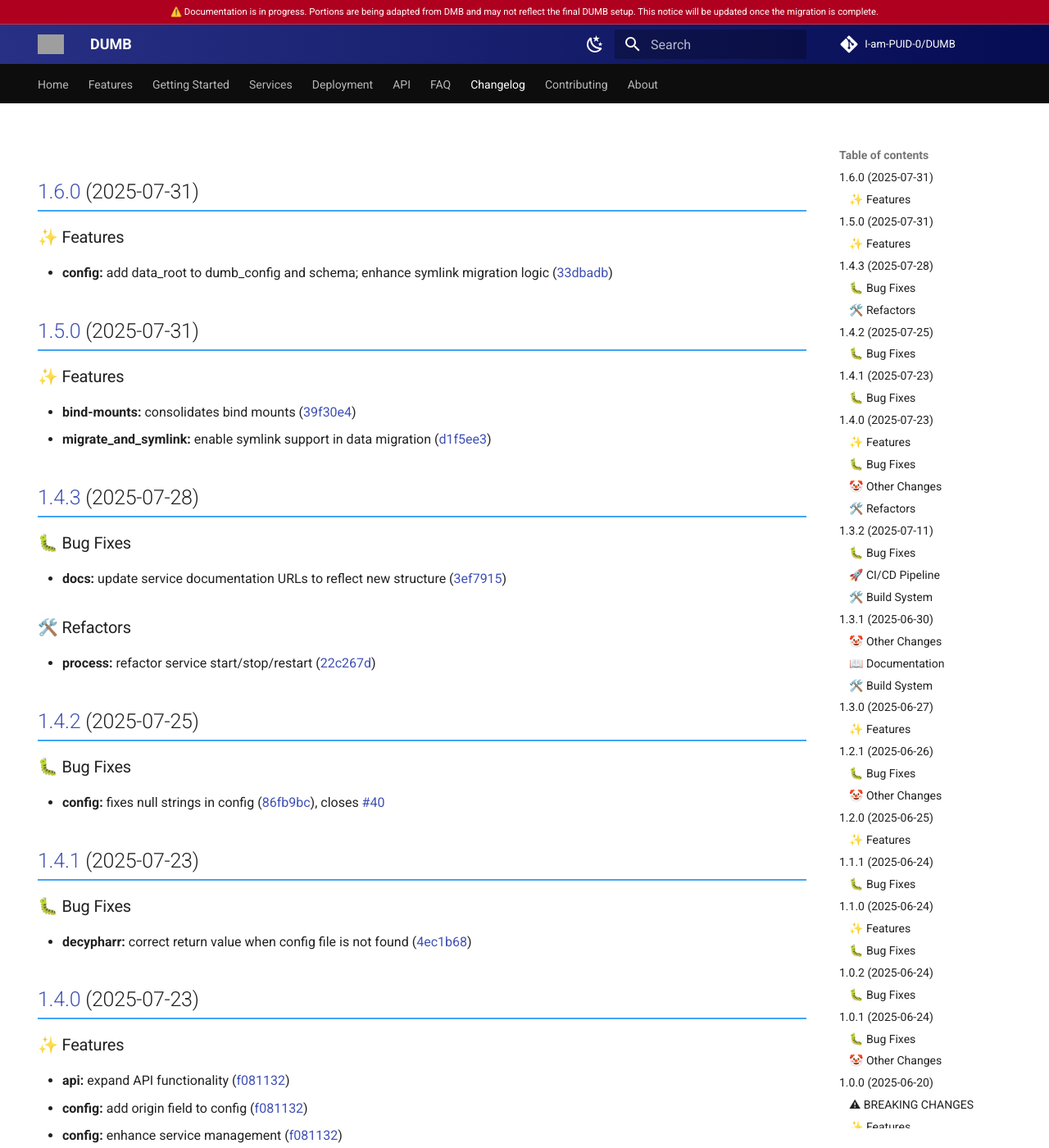
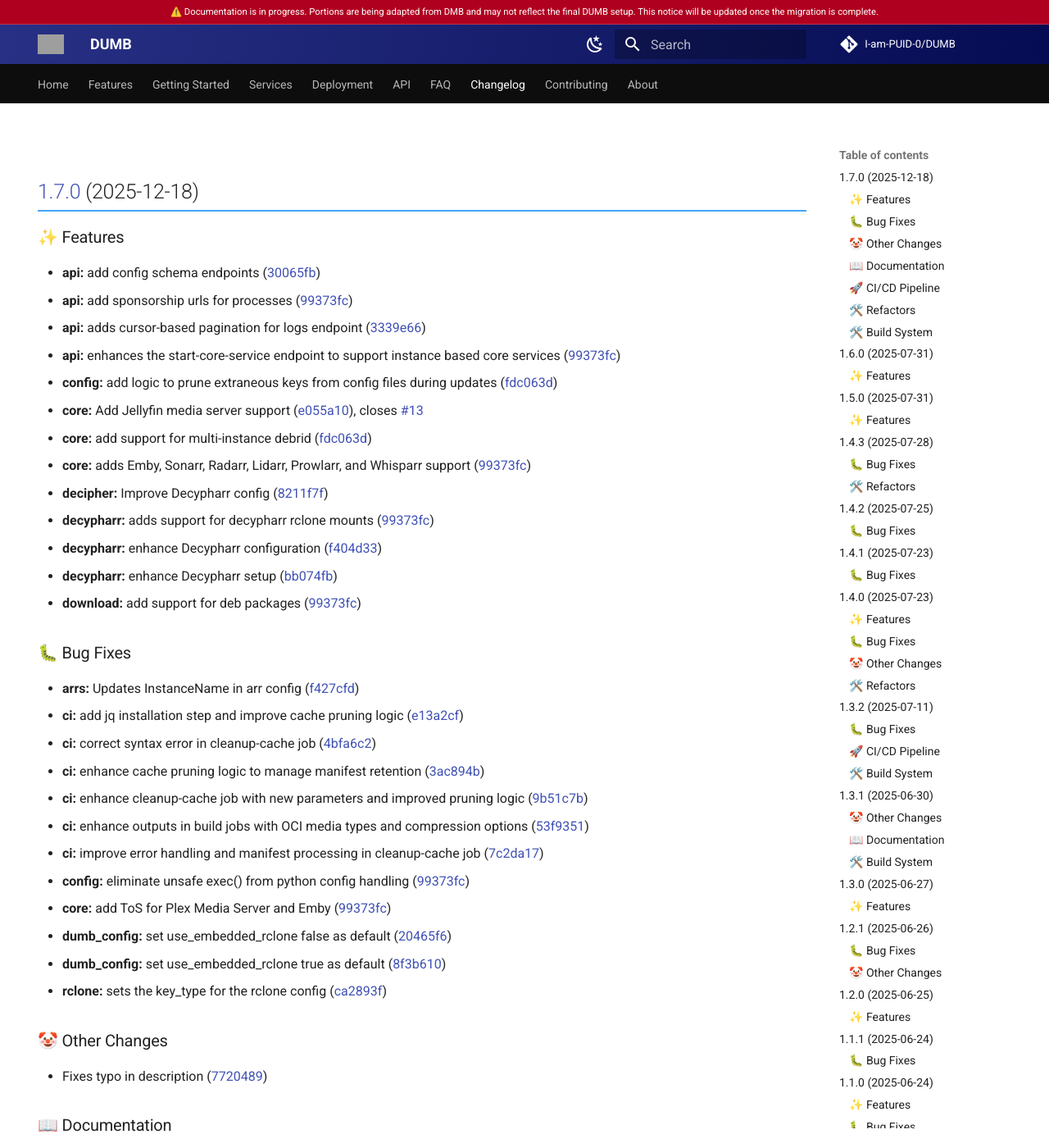
Before and after one commit to I-am-PUID-0/DUMB_docs, an MkDocs documentation site: the page built from docs/changelog.md, in a window 1280 px wide and 1400 px high. Shown: the whole window at 82% size. Built offline with MkDocs 1.6.1 and Material for MkDocs 9.7.7, drawn with Linux system fonts in a browser that asks for light colours; comment, search, counter and statistics services are not loaded; some of the changed text lies outside the part shown; grey boxes are pictures that could not be loaded.

Commit message:
Update Changelog

```diff
--- a/docs/changelog.md
+++ b/docs/changelog.md
@@ -4,6 +4,71 @@
 ---
 
 # Changelog
+
+## [1.7.0](https://github.com/I-am-PUID-0/DUMB/compare/1.6.0...1.7.0) (2025-12-18)
+
+
+### ✨ Features
+
+* **api:** add config schema endpoints ([30065fb](https://github.com/I-am-PUID-0/DUMB/commit/30065fb89299e674d308e5f524ffdae5111b799d))
+* **api:** add sponsorship urls for processes ([99373fc](https://github.com/I-am-PUID-0/DUMB/commit/99373fc847311f487b6c346085f2510bfe534bf2))
+* **api:** adds cursor-based pagination for logs endpoint ([3339e66](https://github.com/I-am-PUID-0/DUMB/commit/3339e66d111ebb795af35be829ad22e8b0da0874))
+* **api:** enhances the start-core-service endpoint to support instance based core services ([99373fc](https://github.com/I-am-PUID-0/DUMB/commit/99373fc847311f487b6c346085f2510bfe534bf2))
+* **config:** add logic to prune extraneous keys from config files during updates ([fdc063d](https://github.com/I-am-PUID-0/DUMB/commit/fdc063dfbef746e85df45e706fc637cc5d58865c))
+* **core:** Add Jellyfin media server support ([e055a10](https://github.com/I-am-PUID-0/DUMB/commit/e055a10b23a78f8efcef214c447b2671d32f5b53)), closes [#13](https://github.com/I-am-PUID-0/DUMB/issues/13)
+* **core:** add support for multi-instance debrid ([fdc063d](https://github.com/I-am-PUID-0/DUMB/commit/fdc063dfbef746e85df45e706fc637cc5d58865c))
+* **core:** adds Emby, Sonarr, Radarr, Lidarr, Prowlarr, and Whisparr support ([99373fc](https://github.com/I-am-PUID-0/DUMB/commit/99373fc847311f487b6c346085f2510bfe534bf2))
+* **decipher:** Improve Decypharr config ([8211f7f](https://github.com/I-am-PUID-0/DUMB/commit/8211f7f49d644f1bc3f7e38382997a7295df0461))
+* **decypharr:** adds support for decypharr rclone mounts ([99373fc](https://github.com/I-am-PUID-0/DUMB/commit/99373fc847311f487b6c346085f2510bfe534bf2))
+* **decypharr:** enhance Decypharr configuration ([f404d33](https://github.com/I-am-PUID-0/DUMB/commit/f404d335ae57acdbffb6d30aa2833ab5c8fb3dc4))
+* **decypharr:** enhance Decypharr setup ([bb074fb](https://github.com/I-am-PUID-0/DUMB/commit/bb074fbbc163524f740e0f5d2edd6e4a3331b78b))
+* **download:** add support for deb packages ([99373fc](https://github.com/I-am-PUID-0/DUMB/commit/99373fc847311f487b6c346085f2510bfe534bf2))
+
+
+### 🐛 Bug Fixes
+
+* **arrs:** Updates InstanceName in arr config ([f427cfd](https://github.com/I-am-PUID-0/DUMB/commit/f427cfd1bd9da559a422050edff5b56e0f6b74de))
+* **ci:** add jq installation step and improve cache pruning logic ([e13a2cf](https://github.com/I-am-PUID-0/DUMB/commit/e13a2cf5a49e0186ef9eaf4d54924d12331138d7))
+* **ci:** correct syntax error in cleanup-cache job ([4bfa6c2](https://github.com/I-am-PUID-0/DUMB/commit/4bfa6c2d9ccd8855e271f3b250a9140a42aa0a36))
+* **ci:** enhance cache pruning logic to manage manifest retention ([3ac894b](https://github.com/I-am-PUID-0/DUMB/commit/3ac894b798ce9ea040a9441974c8592962ed0fdc))
+* **ci:** enhance cleanup-cache job with new parameters and improved pruning logic ([9b51c7b](https://github.com/I-am-PUID-0/DUMB/commit/9b51c7bc3557b28f0f8cc5528173fc6eb44cc96b))
+* **ci:** enhance outputs in build jobs with OCI media types and compression options ([53f9351](https://github.com/I-am-PUID-0/DUMB/commit/53f93515db8245b8d7a9ea4e0d805e7ddf8de22e))
+* **ci:** improve error handling and manifest processing in cleanup-cache job ([7c2da17](https://github.com/I-am-PUID-0/DUMB/commit/7c2da1761eb276342af4cf786135fb250b06e27f))
+* **config:** eliminate unsafe exec() from python config handling ([99373fc](https://github.com/I-am-PUID-0/DUMB/commit/99373fc847311f487b6c346085f2510bfe534bf2))
+* **core:** add ToS for Plex Media Server and Emby ([99373fc](https://github.com/I-am-PUID-0/DUMB/commit/99373fc847311f487b6c346085f2510bfe534bf2))
+* **dumb_config:** set use_embedded_rclone false as default ([20465f6](https://github.com/I-am-PUID-0/DUMB/commit/20465f6e10b9107101db298dc2a863ef904396d5))
+* **dumb_config:** set use_embedded_rclone true as default ([8f3b610](https://github.com/I-am-PUID-0/DUMB/commit/8f3b6105d1be40ca2ea118f8c9ae3eac3a484765))
+* **rclone:** sets the key_type for the rclone config ([ca2893f](https://github.com/I-am-PUID-0/DUMB/commit/ca2893fb465cf2862fde521b3b63bf39dc79fa8f))
+
+
+### 🤡 Other Changes
+
+* Fixes typo in description ([7720489](https://github.com/I-am-PUID-0/DUMB/commit/7720489a331c14856961886487dbe9c605b52001))
+
+
+### 📖 Documentation
+
+* **api:** Updates rclone description ([6665952](https://github.com/I-am-PUID-0/DUMB/commit/666595294c1b33d53aff267291b12dbf1636974c))
+* update docker-compose.yml ([d47e632](https://github.com/I-am-PUID-0/DUMB/commit/d47e6326512a189c2d7bdefe826dc91bd4bcdd6c))
+
+
+### 🚀 CI/CD Pipeline
+
+* **docker:** Refactor Docker build workflow ([d2aafc2](https://github.com/I-am-PUID-0/DUMB/commit/d2aafc2b3065f078c2545297f6e97d00c477fc7f))
+* **workflow:** fix cleanup-cache job in docker-image.yml ([4294668](https://github.com/I-am-PUID-0/DUMB/commit/42946681dff53312f3e843478be0b2fa86585e72))
+
+
+### 🛠️ Refactors
+
+* **core:** enhance service startup logic ([18f24a6](https://github.com/I-am-PUID-0/DUMB/commit/18f24a66f79b1b285e5e6f14ee964467f21d43b9))
+* **decypharr:** Improve provider folder mapping and fix embedded rclone mounts ([188a86e](https://github.com/I-am-PUID-0/DUMB/commit/188a86e9112059a6f380ca2284492b12ca75a6e4))
+* **main:** simplify service configuration ([204b7f7](https://github.com/I-am-PUID-0/DUMB/commit/204b7f7e57c50b8005bcab920bc375e5c178841c))
+
+
+### 🛠️ Build System
+
+* **deps:** Update dependencies ([0f4fab0](https://github.com/I-am-PUID-0/DUMB/commit/0f4fab0f81c549d7a5a0eda2a42118830191d79a))
+* **deps:** update dependencies in poetry.lock ([5b8af2c](https://github.com/I-am-PUID-0/DUMB/commit/5b8af2ce718e9931a931c46a896c9ffcac794cdd))
 
 ## [1.6.0](https://github.com/I-am-PUID-0/DUMB/compare/1.5.0...1.6.0) (2025-07-31)
 
```
